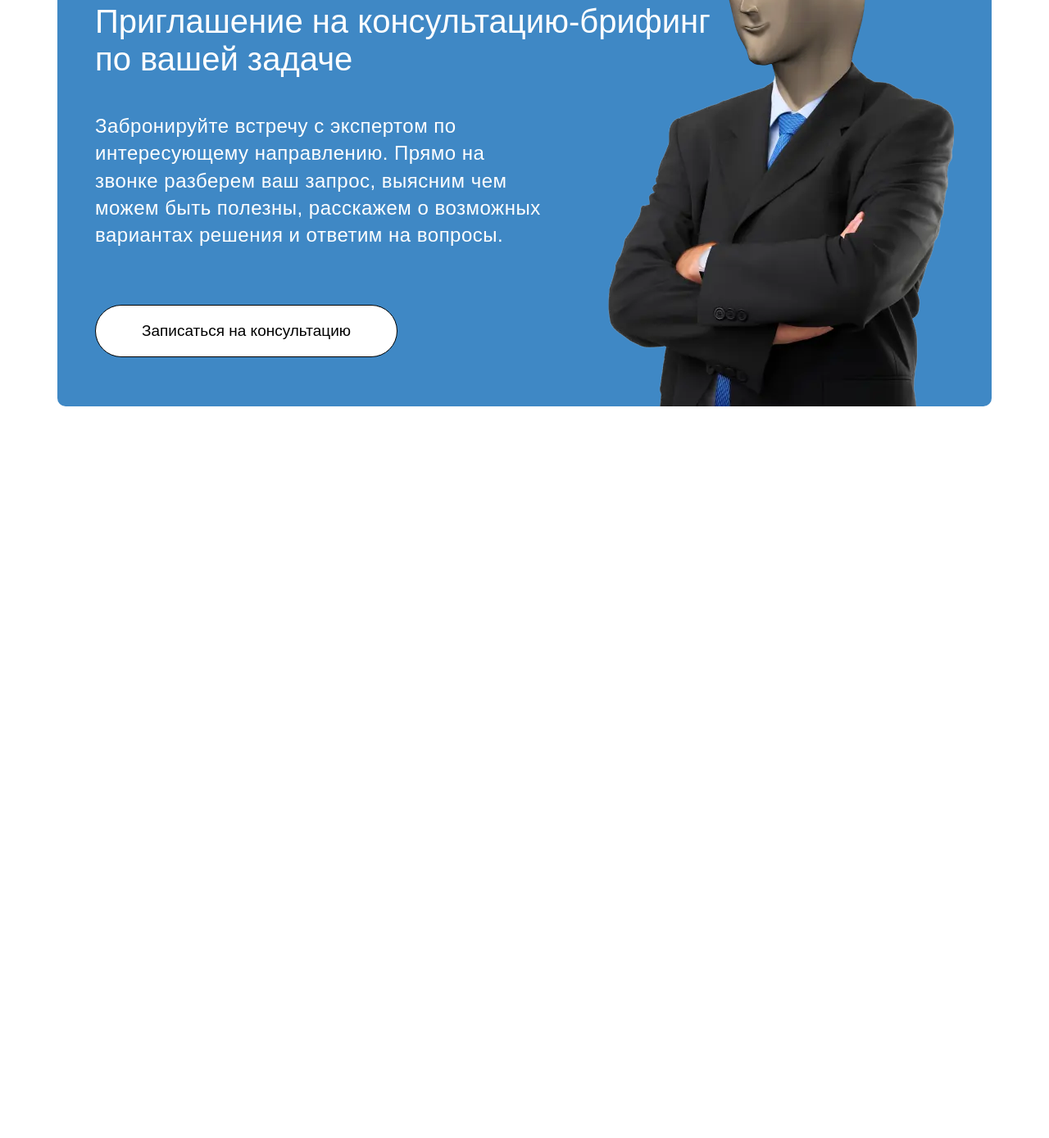
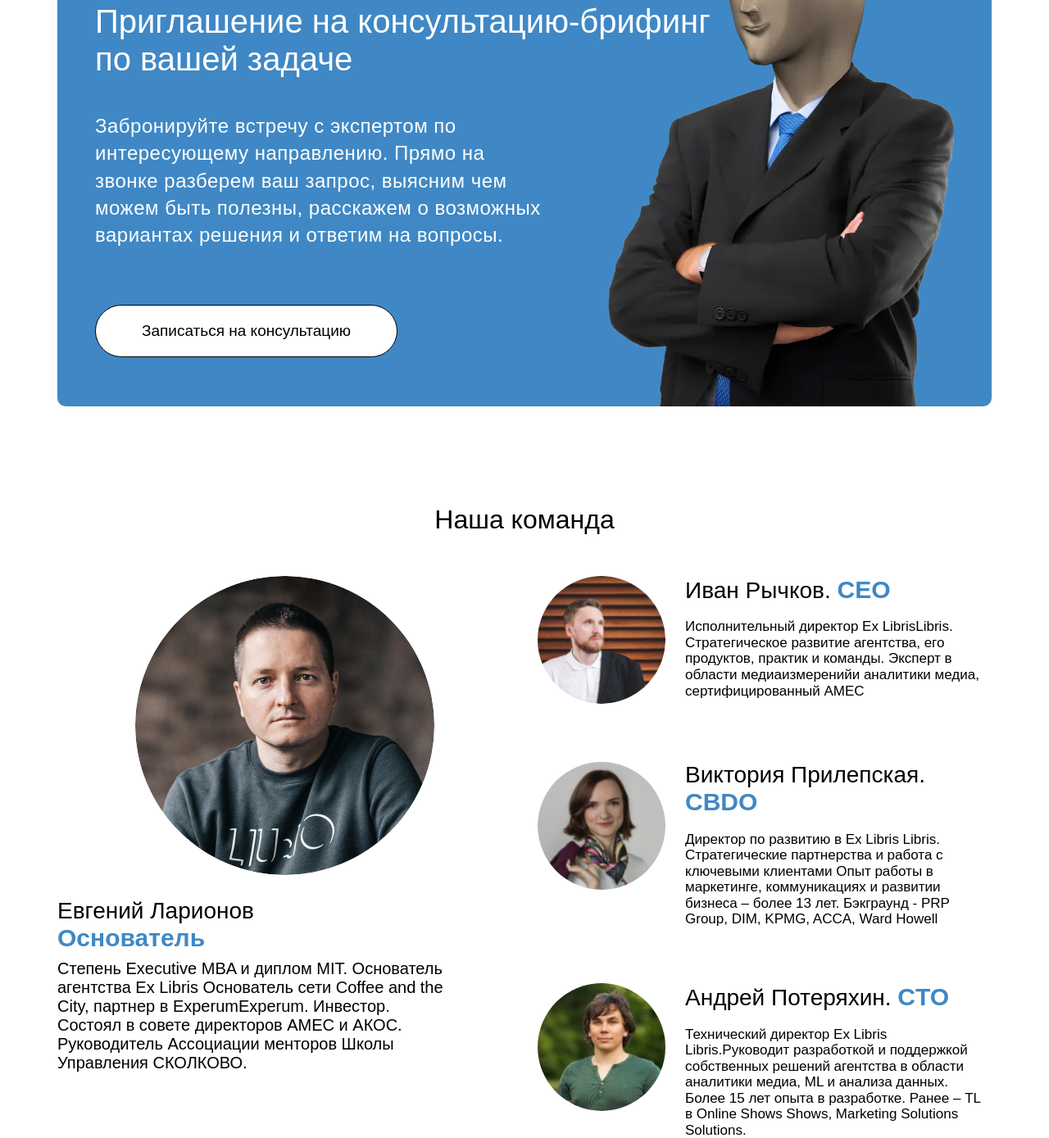
Before and after one commit to Tungusv89/dist, a plain HTML site: page index.html in a window 1280 px wide. Shown: the part 3509-4898 px from the top of the page at 82% size. Before the commit the page ends 4005 px from the top, so only its background shows below. Drawn offline with nearby package versions, Linux system fonts and the light colour scheme.

Commit message:
блок комманда

```diff
--- a/css/main.css
+++ b/css/main.css
@@ -30,6 +30,7 @@ body {
   font-size: 15px;
   font-weight: 300;
   color: #000;
+  overflow-x: hidden;
 }
 
 h1,
@@ -899,9 +900,15 @@ section {
 }
 .promo-section .promo-block .btn {
   margin-top: 68px;
-  padding: 18px 56px;
   line-height: 1.39;
-  font-size: 19px;
+  font-size: 16px;
+  padding: 12px 32px;
+}
+@media (min-width: 1024px) {
+  .promo-section .promo-block .btn {
+    font-size: 19px;
+    padding: 18px 56px;
+  }
 }
 .promo-section .promo-block .img-block {
   display: none;
@@ -922,3 +929,120 @@ section {
   width: 535px;
   height: 630px;
 }
+
+.cases-body .content {
+  display: flex;
+  flex-direction: column;
+  gap: 10px;
+  max-width: 480px;
+  margin: 0 auto;
+}
+@media (min-width: 1024px) {
+  .cases-body .content {
+    flex-direction: row;
+    gap: 30px;
+    max-width: none;
+  }
+}
+.cases-body .content .name {
+  font-size: 28px;
+  font-weight: 400;
+}
+.cases-body .content .rule {
+  font-size: 30px;
+  font-weight: 600;
+  color: #3f88c5;
+}
+.cases-body .content img {
+  object-fit: cover;
+  border-radius: 50%;
+  -webkit-border-radius: 50%;
+  -moz-border-radius: 50%;
+  -ms-border-radius: 50%;
+  -o-border-radius: 50%;
+}
+.cases-body .content .left {
+  flex: 1;
+  display: flex;
+  align-items: center;
+  align-items: flex-start;
+  flex-direction: column;
+}
+.cases-body .content .left .img {
+  margin: 0 auto;
+}
+.cases-body .content .left .img img {
+  object-fit: cover;
+  width: 200px;
+  height: 200px;
+}
+@media (min-width: 1024px) {
+  .cases-body .content .left .img img {
+    width: 365px;
+    height: 365px;
+  }
+}
+.cases-body .content .left .name {
+  margin-top: 25px;
+}
+.cases-body .content .left .description {
+  width: 88%;
+  margin-top: 8px;
+  font-size: 18px;
+  font-weight: 400;
+}
+@media (min-width: 1024px) {
+  .cases-body .content .left .description {
+    font-size: 20px;
+  }
+}
+.cases-body .content .right {
+  flex: 1;
+  display: flex;
+  flex-direction: column;
+  gap: 30px;
+}
+@media (min-width: 1024px) {
+  .cases-body .content .right {
+    gap: 68px;
+  }
+}
+@media (min-width: 1024px) {
+  .cases-body .content .right .item {
+    display: grid;
+    grid-template-columns: 157px auto;
+    grid-template-rows: auto 1fr;
+    column-gap: 24px;
+    row-gap: 10px;
+  }
+}
+.cases-body .content .right .img {
+  text-align: center;
+}
+@media (min-width: 1024px) {
+  .cases-body .content .right .img {
+    grid-area: 1/1/3/2;
+  }
+}
+.cases-body .content .right .img img {
+  object-fit: cover;
+  width: 156px;
+  height: 156px;
+}
+.cases-body .content .right .name {
+  display: inline;
+}
+@media (min-width: 1024px) {
+  .cases-body .content .right .name {
+    grid-area: 1/2/2/3;
+  }
+}
+.cases-body .content .right .name .rule {
+  display: inline;
+}
+.cases-body .content .right .description {
+  grid-area: 2/2/3/3;
+  font-size: 17px;
+  font-weight: 400;
+  margin-top: 8px;
+}
--- a/index.html
+++ b/index.html
@@ -596,6 +596,56 @@
         </div>
     </section>
 
+    <section class="cases-section">
+        <div class="container">
+            <div class="cases-body">
+                <h2 class="section-title">Наша команда</h2>
+                <div class="content">
+                    <div class="left">
+                        <div class="img"><img src="img/ceo-1.png" alt=""></div>
+                        <div class="name">Евгений Ларионов</div>
+                        <div class="rule">Основатель</div>
+                        <div class="description">Степень Executive MBA и диплом MIT. Основатель агентства Ex Libris
+                            Основатель сети Coffee and the City, партнер в ExperumExperum. Инвестор.
+                            Состоял в совете директоров AMEC и АКОС. Руководитель Ассоциации менторов Школы Управления
+                            СКОЛКОВО.</div>
+                    </div>
+                    <div class="right">
+                        <div class="item">
+                            <div class="img"><img src="img/ceo-2.png" alt=""></div>
+                            <div class="name">Иван Рычков. <div class="rule">CEO</div>
+                            </div>
+                            <div class="description">Исполнительный директор Ex LibrisLibris. Стратегическое развитие
+                                агентства, его продуктов, практик и команды.
+                                Эксперт в области медиаизмеренийи аналитики медиа, сертифицированный AMEC</div>
+                        </div>
+                        <div class="item">
+                            <div class="img"><img src="img/ceo-3.png" alt=""></div>
+                            <div class="name">Виктория Прилепская. <div class="rule">CBDO</div>
+
+                            </div>
+                            <div class="description">Директор по развитию в Ex Libris Libris. Стратегические
+                                партнерства и работа с ключевыми клиентами
+                                Опыт работы в маркетинге, коммуникациях и развитии бизнеса – более 13 лет. Бэкграунд
+                                - PRP Group, DIM, KPMG, ACCA, Ward Howell</div>
+                        </div>
+                        <div class="item">
+                            <div class="img"><img src="img/ceo-4.png" alt=""></div>
+                            <div class="name">Андрей Потеряхин. <div class="rule">CTO</div>
+
+                            </div>
+                            <div class="description">Технический директор Ex Libris Libris.Руководит разработкой
+                                и поддержкой собственных решений агентства в области аналитики медиа, ML и
+                                анализа данных.
+                                Болеe 15 лет опыта в разработке. Ранее – TL в Online Shows Shows, Marketing
+                                Solutions Solutions. </div>
+                        </div>
+                    </div>
+                </div>
+            </div>
+        </div>
+        </div>
+    </section>
 
     <footer class="footer">
         <div class="container">
```
Also changed, not shown: img/ceo-1.png (added), img/ceo-2.png (added), img/ceo-3.png (added), img/ceo-4.png (added).
